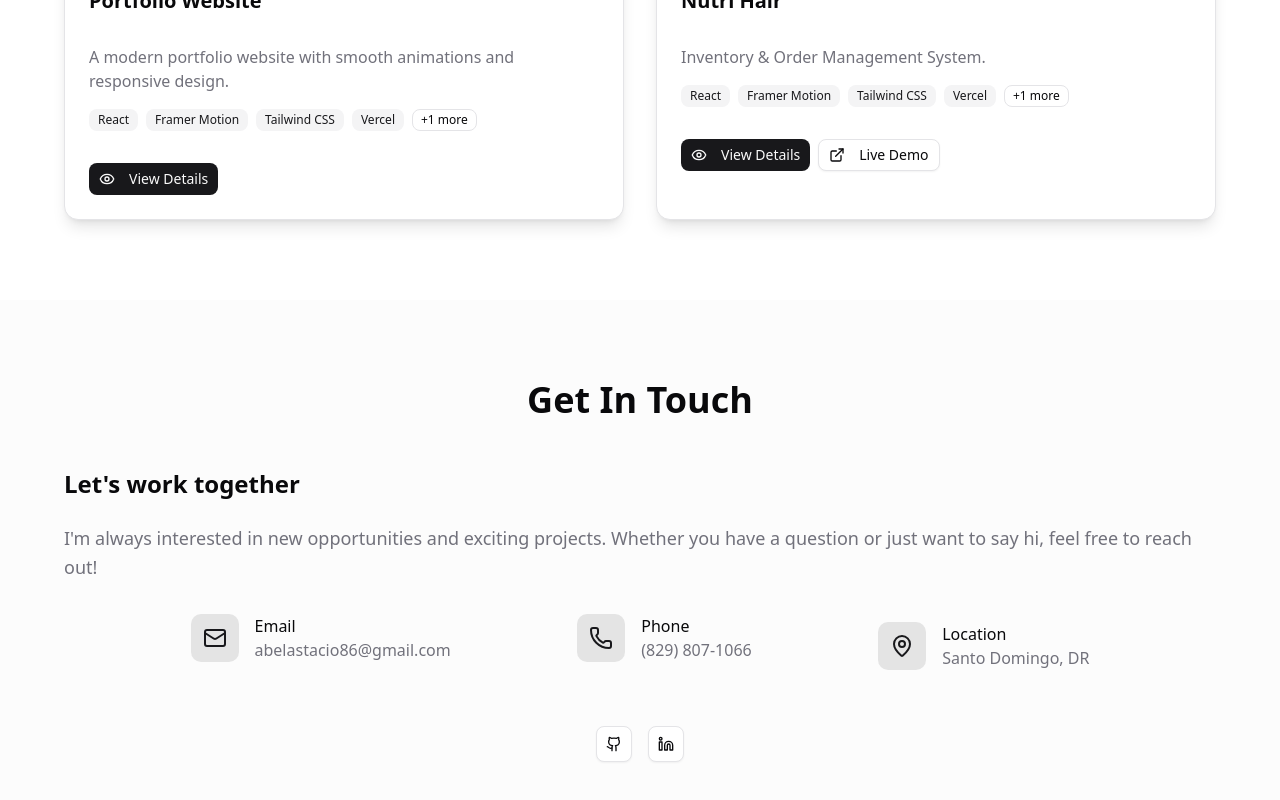
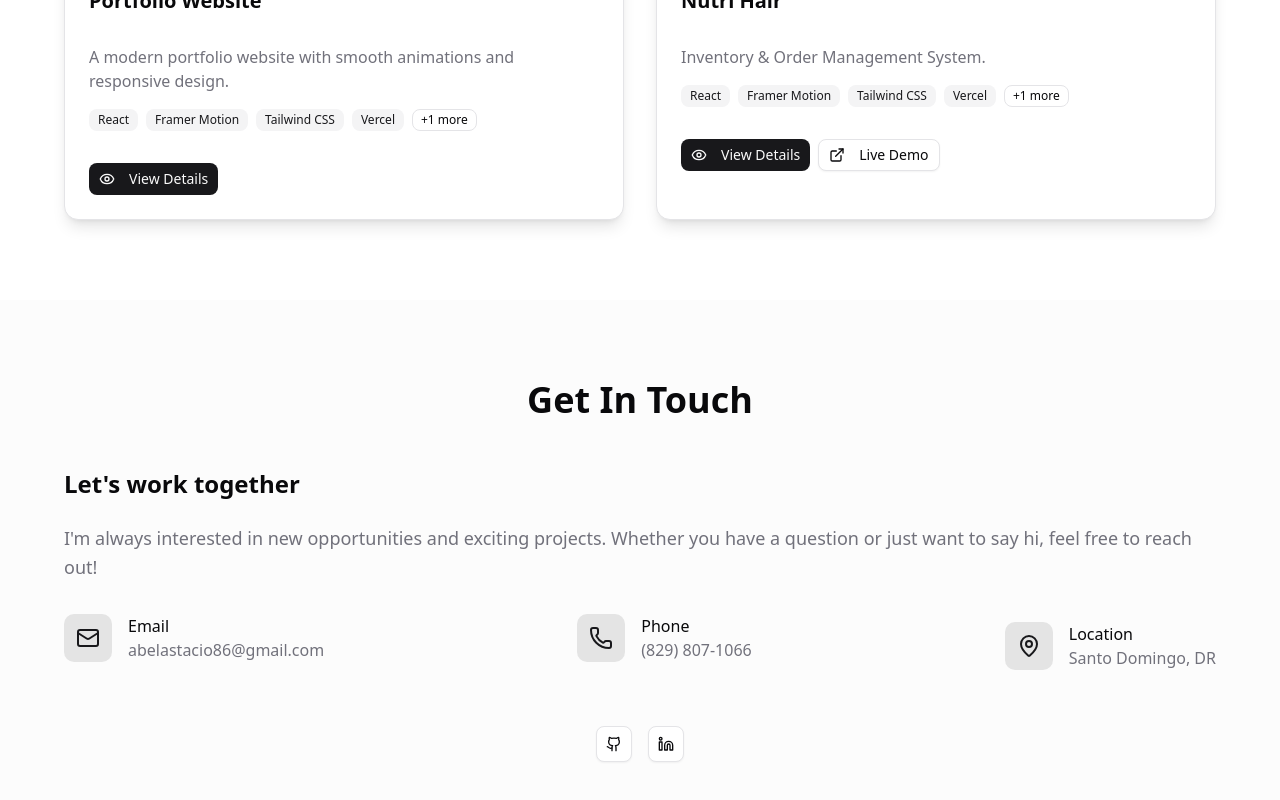
Before and after one commit to CoArturo/portfolio, a Next.js app: page / in a window 1280 px wide. Shown: the part 3969-4769 px from the top of the page. Built offline with nearby package versions, Linux system fonts and the light colour scheme.

Commit message:
gwewgweg

```diff
--- a/components/contact.tsx
+++ b/components/contact.tsx
@@ -18,7 +18,7 @@ export function Contact() {
                 </p>
               </div>
 
-              <div style={{display: "flex", alignItems: "center", flexDirection: "row", justifyContent: "space-evenly", flexWrap:"wrap"}} className="space-y-4">
+              <div style={{display: "flex", alignItems: "center", flexDirection: "row", justifyContent: "space-between", flexWrap:"wrap"}} className="space-y-4">
                 <div className="flex items-center gap-4">
                   <div className="w-12 h-12 bg-primary/10 rounded-lg flex items-center justify-center">
                     <Mail className="h-6 w-6 text-primary" />
```
